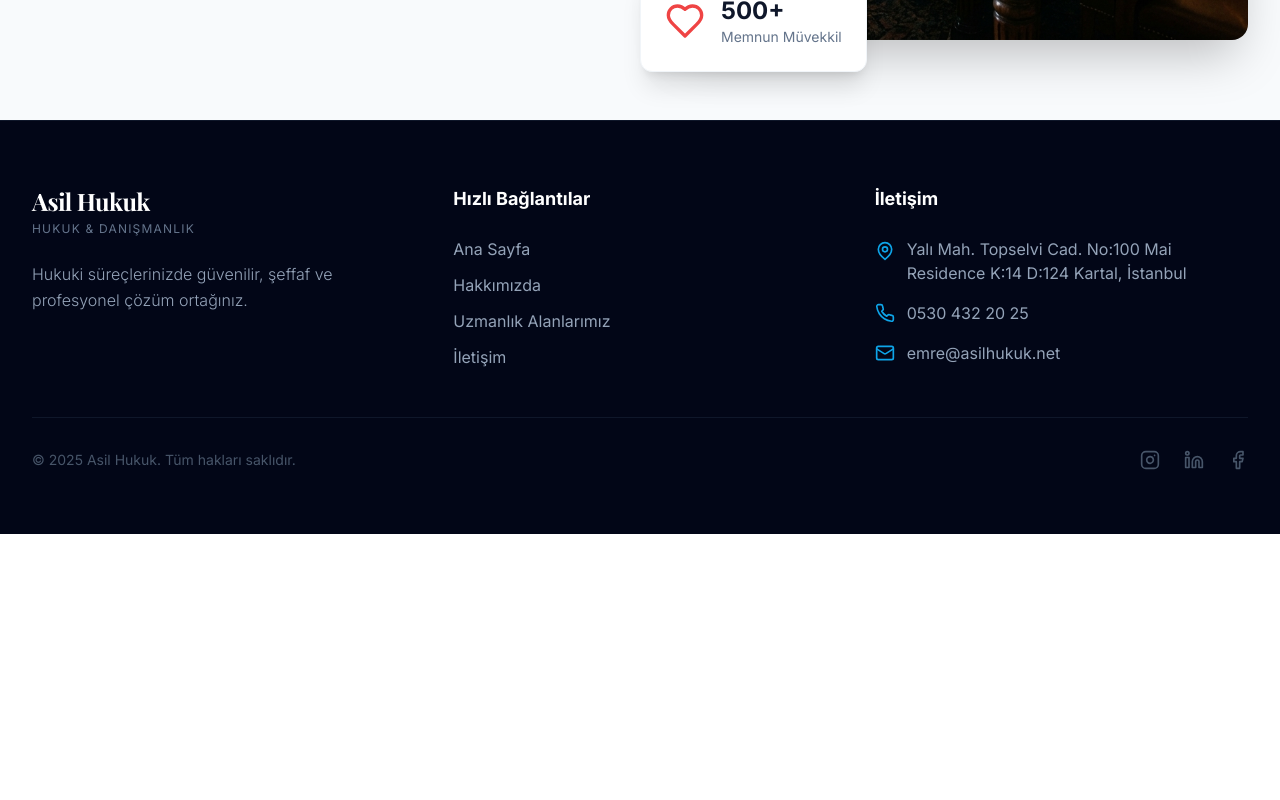
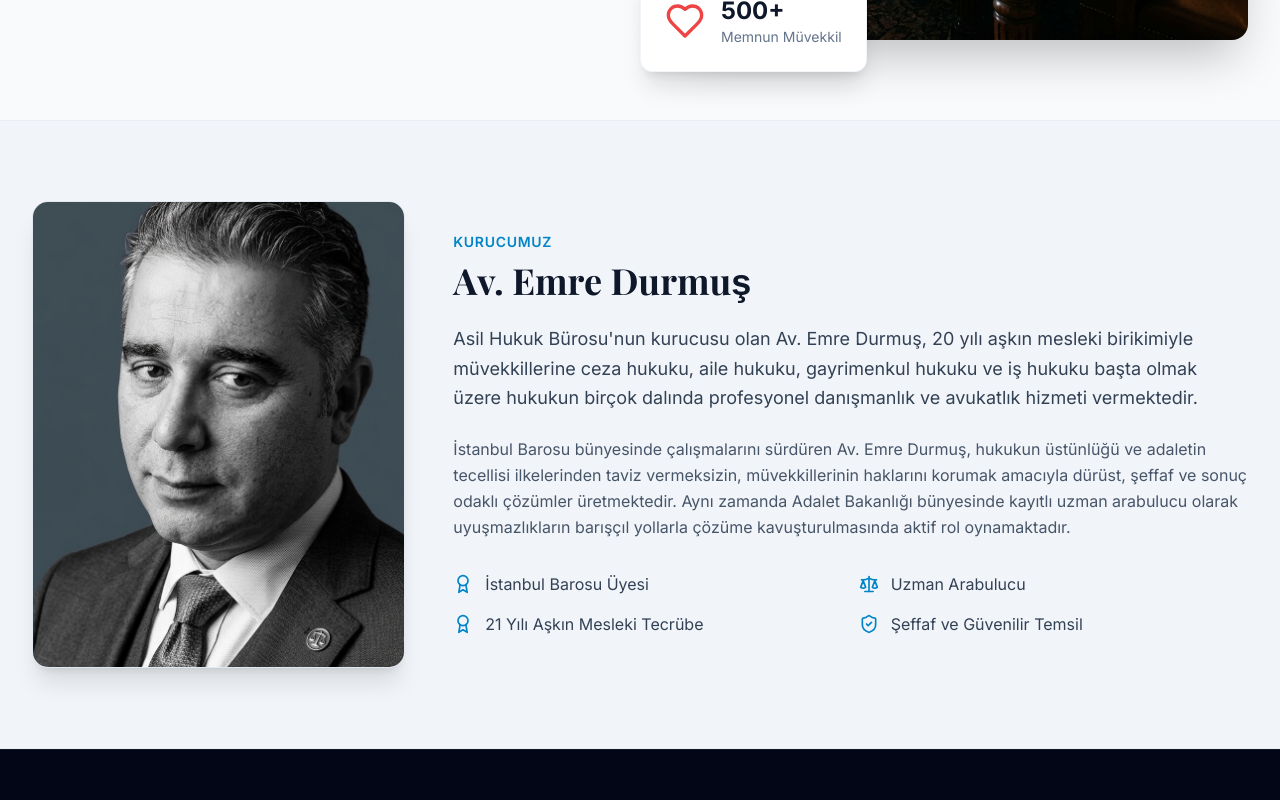
Before and after one commit to avedurmus/asil-hukuk-web, a Next.js app: page /hakkimizda in a window 1280 px wide. Shown: the part 1140-1940 px from the top of the page. Before the commit the page ends 1674 px from the top, so only its background shows below. Built offline with nearby package versions, Linux system fonts and the light colour scheme; a web font is replaced by a local one.

Commit message:
feat: add portrait of Av. Emre Durmuş to about page and blog bio

```diff
--- a/app/blog/[slug]/page.tsx
+++ b/app/blog/[slug]/page.tsx
@@ -5,6 +5,7 @@ import { blogPosts } from "@/data/blogPosts";
 import { Calendar, Clock, ArrowLeft, Tag, Share2, Linkedin, Facebook, Twitter } from "lucide-react";
 import { notFound } from "next/navigation";
 import { Metadata } from "next";
+import Image from "next/image";
 
 interface Props {
     params: {
@@ -94,8 +95,13 @@ export default function BlogPostPage({ params }: Props) {
                                 {/* Author Bio */}
                                 <div className="md:col-span-2 flex items-start gap-6">
                                     <div className="flex-shrink-0">
-                                        <div className="w-16 h-16 bg-primary-100 rounded-full flex items-center justify-center text-primary-700 font-bold text-2xl">
-                                            ED
+                                        <div className="w-16 h-16 rounded-full overflow-hidden relative border border-slate-200">
+                                            <Image
+                                                src="/images/emre-durmus.jpg"
+                                                alt="Av. Emre Durmuş"
+                                                fill
+                                                className="object-cover"
+                                            />
                                         </div>
                                     </div>
                                     <div>
--- a/app/hakkimizda/page.tsx
+++ b/app/hakkimizda/page.tsx
@@ -97,6 +97,61 @@ export default function AboutPage() {
                         </div>
                     </div>
                 </div>
+
+                {/* Kurucumuz Section */}
+                <div className="bg-slate-100 border-t border-b border-slate-200/50 py-20">
+                    <div className="max-w-7xl mx-auto px-4 sm:px-6 lg:px-8">
+                        <div className="grid grid-cols-1 lg:grid-cols-3 gap-12 items-center">
+                            {/* Portrait Image */}
+                            <div className="lg:col-span-1 relative max-w-sm mx-auto lg:mx-0 w-full">
+                                <div className="aspect-[4/5] bg-slate-200 rounded-2xl relative overflow-hidden shadow-xl border border-slate-200">
+                                    <Image
+                                        src="/images/emre-durmus.jpg"
+                                        alt="Av. Emre Durmuş"
+                                        fill
+                                        className="object-cover"
+                                        priority
+                                    />
+                                </div>
+                            </div>
+
+                            {/* Bio Content */}
+                            <div className="lg:col-span-2">
+                                <span className="text-primary-600 font-semibold tracking-wider uppercase text-sm mb-2 block">
+                                    Kurucumuz
+                                </span>
+                                <h2 className="text-3xl md:text-4xl font-serif font-bold text-slate-900 mb-6">
+                                    Av. Emre Durmuş
+                                </h2>
+                                <p className="text-slate-700 mb-6 leading-relaxed text-lg">
+                                    Asil Hukuk Bürosu'nun kurucusu olan Av. Emre Durmuş, 20 yılı aşkın mesleki birikimiyle müvekkillerine ceza hukuku, aile hukuku, gayrimenkul hukuku ve iş hukuku başta olmak üzere hukukun birçok dalında profesyonel danışmanlık ve avukatlık hizmeti vermektedir.
+                                </p>
+                                <p className="text-slate-600 mb-8 leading-relaxed">
+                                    İstanbul Barosu bünyesinde çalışmalarını sürdüren Av. Emre Durmuş, hukukun üstünlüğü ve adaletin tecellisi ilkelerinden taviz vermeksizin, müvekkillerinin haklarını korumak amacıyla dürüst, şeffaf ve sonuç odaklı çözümler üretmektedir. Aynı zamanda Adalet Bakanlığı bünyesinde kayıtlı uzman arabulucu olarak uyuşmazlıkların barışçıl yollarla çözüme kavuşturulmasında aktif rol oynamaktadır.
+                                </p>
+
+                                <div className="grid grid-cols-1 md:grid-cols-2 gap-4 text-slate-700">
+                                    <div className="flex items-center space-x-3">
+                                        <Award className="w-5 h-5 text-primary-600 flex-shrink-0" />
+                                        <span>İstanbul Barosu Üyesi</span>
+                                    </div>
+                                    <div className="flex items-center space-x-3">
+                                        <Scale className="w-5 h-5 text-primary-600 flex-shrink-0" />
+                                        <span>Uzman Arabulucu</span>
+                                    </div>
+                                    <div className="flex items-center space-x-3">
+                                        <Award className="w-5 h-5 text-primary-600 flex-shrink-0" />
+                                        <span>21 Yılı Aşkın Mesleki Tecrübe</span>
+                                    </div>
+                                    <div className="flex items-center space-x-3">
+                                        <ShieldCheck className="w-5 h-5 text-primary-600 flex-shrink-0" />
+                                        <span>Şeffaf ve Güvenilir Temsil</span>
+                                    </div>
+                                </div>
+                            </div>
+                        </div>
+                    </div>
+                </div>
             </main>
 
             <Footer />
```
Also changed, not shown: public/images/emre-durmus.jpg (added).
